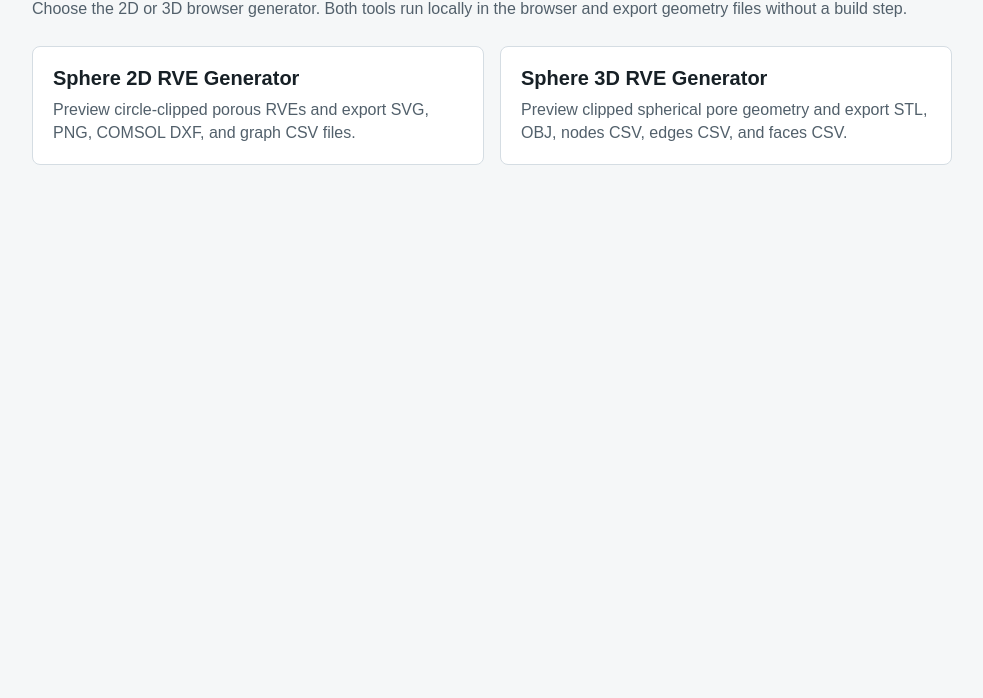
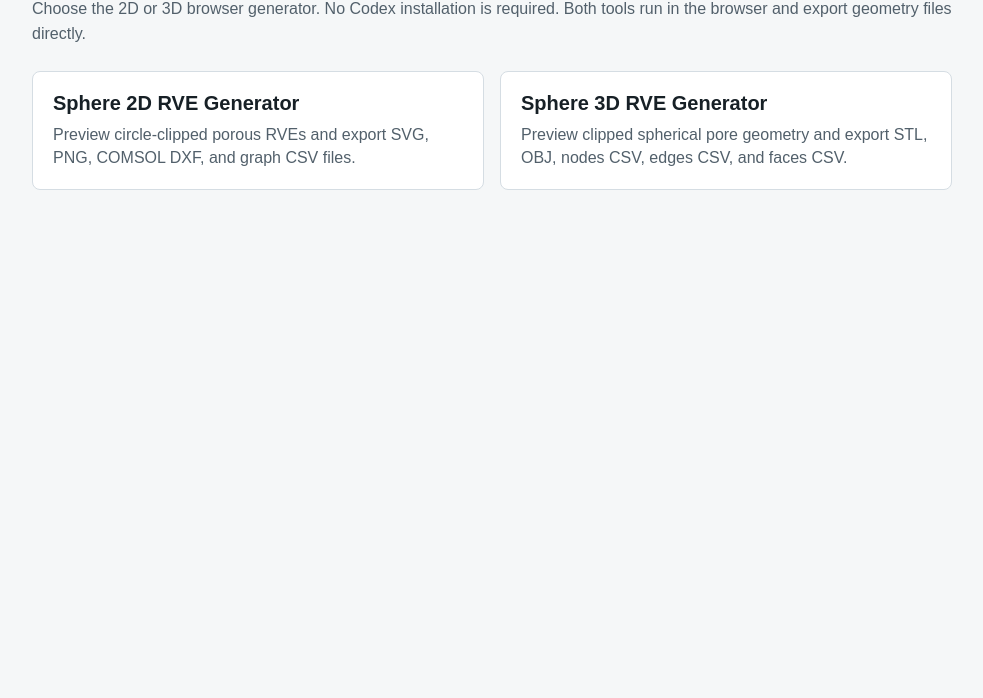
Before and after one commit to whutzfk/browser-sphere-rve-generator, a website: page index.html in a window 1280 px wide. Shown: the part 102-800 px from the top of the page, without its empty margins (148-1131 px from the left). Drawn offline with Linux system fonts and the light colour scheme.

Commit message:
Clarify browser and Codex skill usage

```diff
--- a/index.html
+++ b/index.html
@@ -71,7 +71,7 @@
   <body>
     <main>
       <h1>Browser Sphere RVE Generator</h1>
-      <p>Choose the 2D or 3D browser generator. Both tools run locally in the browser and export geometry files without a build step.</p>
+      <p>Choose the 2D or 3D browser generator. No Codex installation is required. Both tools run in the browser and export geometry files directly.</p>
       <section class="grid" aria-label="Generator choices">
         <a class="tool" href="./browser-sphere-2d-rve-generator/src/taskpane.html">
           <strong>Sphere 2D RVE Generator</strong>
```
Also changed, not shown: README.md.
